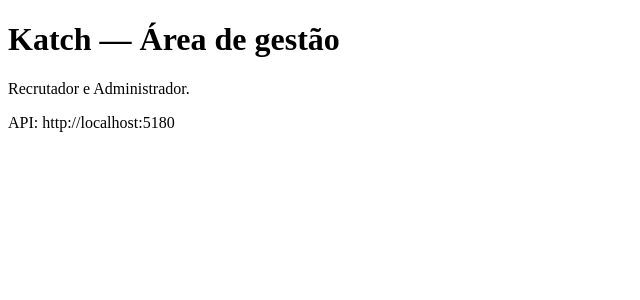
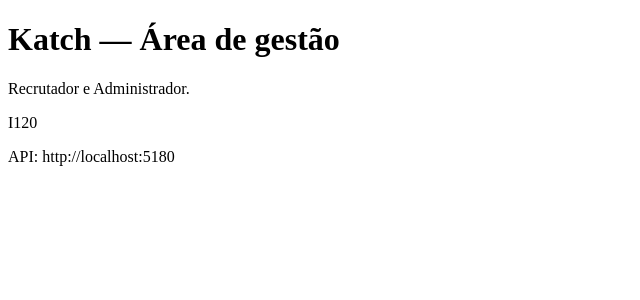
Before and after one commit to katch-lds/katch-frontend-web, a React (Vite) app: page / in a window 1280 px wide. Shown: the top 300 px of the page, without its empty margins (0-640 px from the left). Built offline with nearby package versions, Linux system fonts and the light colour scheme.

Commit message:
[I120] test(ci): prova de bloqueio QG-01, erro de build intencional no frontend web (não integrar)

```diff
--- a/src/App.tsx
+++ b/src/App.tsx
@@ -2,10 +2,12 @@ import { appConfig } from './config/env';
 
 /** Estrutura inicial da área de gestão web (I120). As rotas e as páginas chegam com as Issues dos ecrãs de m4. */
 export default function App() {
+  const erroDeCompilacao: number = 'I120';
   return (
     <main>
       <h1>Katch — Área de gestão</h1>
       <p>Recrutador e Administrador.</p>
+      <p>{erroDeCompilacao}</p>
       <p data-testid="api-base-url">API: {appConfig.apiBaseUrl || 'não configurada'}</p>
     </main>
   );
```
